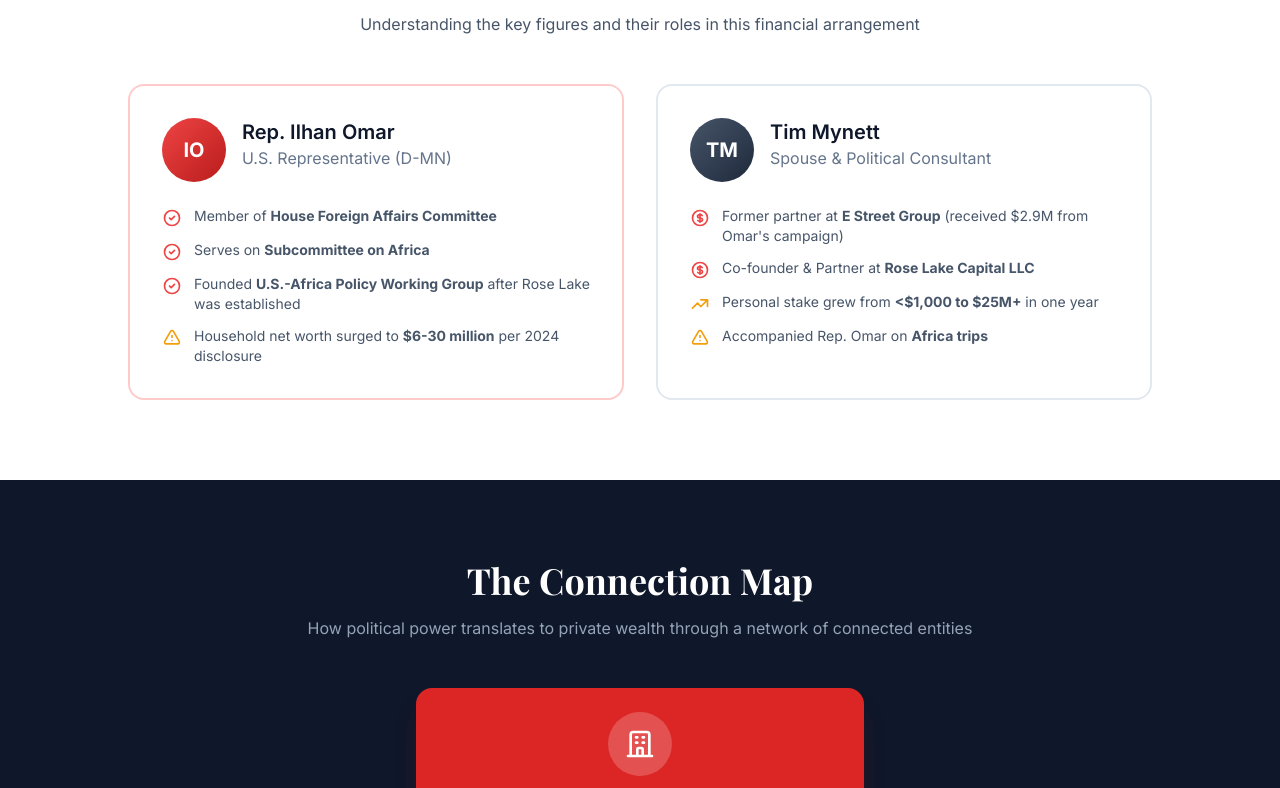
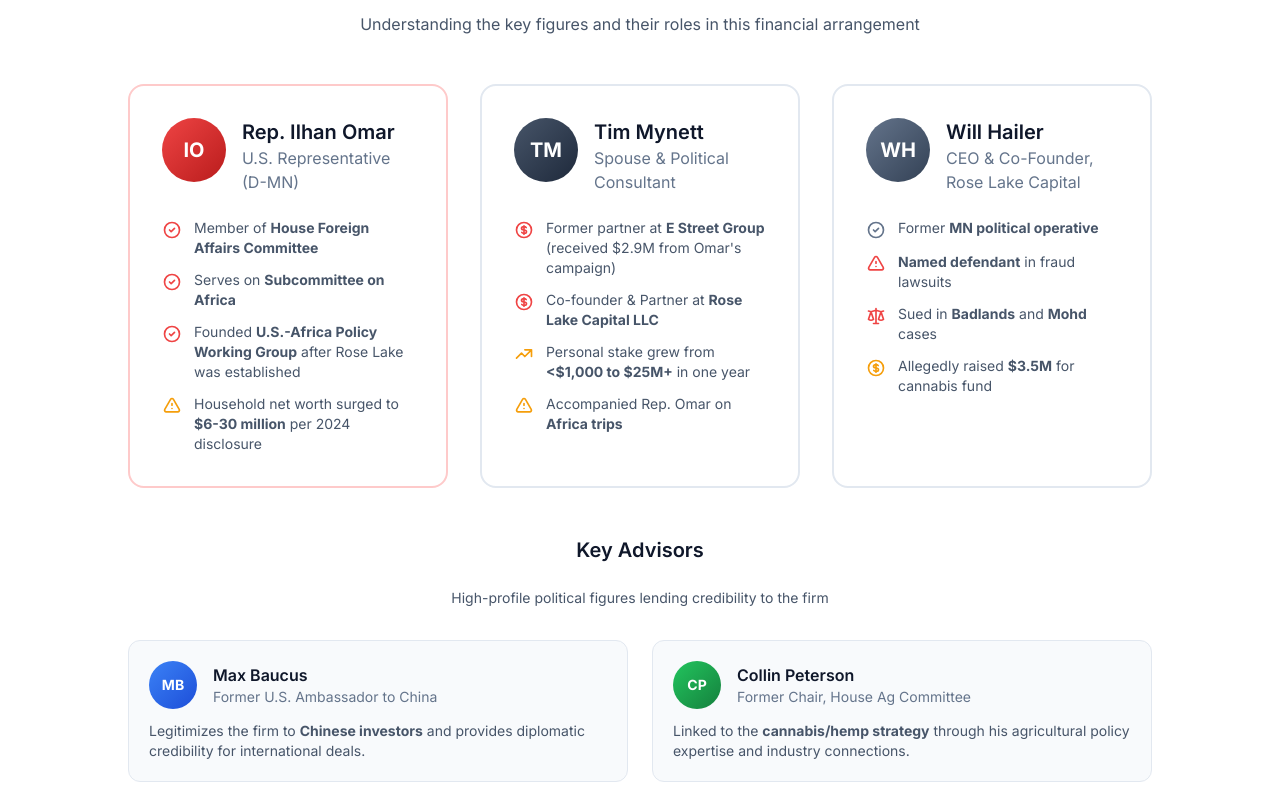
Before and after one commit to AppleLamps/rep-omar, a Next.js app: page / in a window 1280 px wide. Shown: the part 852-1640 px from the top of the page. Built offline with nearby package versions, Linux system fonts and the light colour scheme.

Commit message:
feat: update project details and add key advisors section in Home component

```diff
--- a/src/app/page.tsx
+++ b/src/app/page.tsx
@@ -59,7 +59,7 @@
             Understanding the key figures and their roles in this financial arrangement
           </p>
 
-          <div className="grid md:grid-cols-2 gap-8">
+          <div className="grid md:grid-cols-3 gap-8">
             <div className="bg-white rounded-2xl border-2 border-red-200 p-6 sm:p-8">
               <div className="flex items-start gap-4 mb-6">
                 <div className="w-16 h-16 rounded-full bg-gradient-to-br from-red-500 to-red-700 flex items-center justify-center text-white font-bold text-xl flex-shrink-0">
@@ -133,6 +133,78 @@
                   </svg>
                   <p className="text-slate-600">Accompanied Rep. Omar on <strong>Africa trips</strong></p>
                 </div>
+              </div>
+            </div>
+
+            <div className="bg-white rounded-2xl border-2 border-slate-200 p-6 sm:p-8">
+              <div className="flex items-start gap-4 mb-6">
+                <div className="w-16 h-16 rounded-full bg-gradient-to-br from-slate-500 to-slate-700 flex items-center justify-center text-white font-bold text-xl flex-shrink-0">
+                  WH
+                </div>
+                <div>
+                  <h3 className="text-xl font-semibold text-slate-900">Will Hailer</h3>
+                  <p className="text-slate-500">CEO &amp; Co-Founder, Rose Lake Capital</p>
+                </div>
+              </div>
+              <div className="space-y-3 text-sm">
+                <div className="flex items-start gap-3">
+                  <svg className="w-5 h-5 text-slate-500 mt-0.5 flex-shrink-0" fill="none" stroke="currentColor" viewBox="0 0 24 24">
+                    <path strokeLinecap="round" strokeLinejoin="round" strokeWidth={2} d="M9 12l2 2 4-4m6 2a9 9 0 11-18 0 9 9 0 0118 0z" />
+                  </svg>
+                  <p className="text-slate-600">Former <strong>MN political operative</strong></p>
+                </div>
+                <div className="flex items-start gap-3">
+                  <svg className="w-5 h-5 text-red-500 mt-0.5 flex-shrink-0" fill="none" stroke="currentColor" viewBox="0 0 24 24">
+                    <path strokeLinecap="round" strokeLinejoin="round" strokeWidth={2} d="M12 9v2m0 4h.01m-6.938 4h13.856c1.54 0 2.502-1.667 1.732-3L13.732 4c-.77-1.333-2.694-1.333-3.464 0L3.34 16c-.77 1.333.192 3 1.732 3z" />
+                  </svg>
+                  <p className="text-slate-600"><strong>Named defendant</strong> in fraud lawsuits</p>
+                </div>
+                <div className="flex items-start gap-3">
+                  <svg className="w-5 h-5 text-red-500 mt-0.5 flex-shrink-0" fill="none" stroke="currentColor" viewBox="0 0 24 24">
+                    <path strokeLinecap="round" strokeLinejoin="round" strokeWidth={2} d="M3 6l3 1m0 0l-3 9a5.002 5.002 0 006.001 0M6 7l3 9M6 7l6-2m6 2l3-1m-3 1l-3 9a5.002 5.002 0 006.001 0M18 7l3 9m-3-9l-6-2m0-2v2m0 16V5m0 16H9m3 0h3" />
+                  </svg>
+                  <p className="text-slate-600">Sued in <strong>Badlands</strong> and <strong>Mohd</strong> cases</p>
+                </div>
+                <div className="flex items-start gap-3">
+                  <svg className="w-5 h-5 text-amber-500 mt-0.5 flex-shrink-0" fill="none" stroke="currentColor" viewBox="0 0 24 24">
+                    <path strokeLinecap="round" strokeLinejoin="round" strokeWidth={2} d="M12 8c-1.657 0-3 .895-3 2s1.343 2 3 2 3 .895 3 2-1.343 2-3 2m0-8c1.11 0 2.08.402 2.599 1M12 8V7m0 1v8m0 0v1m0-1c-1.11 0-2.08-.402-2.599-1M21 12a9 9 0 11-18 0 9 9 0 0118 0z" />
+                  </svg>
+                  <p className="text-slate-600">Allegedly raised <strong>$3.5M</strong> for cannabis fund</p>
+                </div>
+              </div>
+            </div>
+          </div>
+
+          {/* Key Advisors */}
+          <div className="mt-12">
+            <h3 className="text-xl font-semibold text-slate-900 mb-6 text-center">Key Advisors</h3>
+            <p className="text-slate-600 text-center mb-8 max-w-xl mx-auto text-sm">
+              High-profile political figures lending credibility to the firm
+            </p>
+            <div className="grid md:grid-cols-2 gap-6">
+              <div className="bg-slate-50 rounded-xl p-5 border border-slate-200">
+                <div className="flex items-center gap-4 mb-3">
+                  <div className="w-12 h-12 rounded-full bg-gradient-to-br from-blue-500 to-blue-700 flex items-center justify-center text-white font-bold text-sm flex-shrink-0">
+                    MB
+                  </div>
+                  <div>
+                    <h4 className="font-semibold text-slate-900">Max Baucus</h4>
+                    <p className="text-slate-500 text-sm">Former U.S. Ambassador to China</p>
+                  </div>
+                </div>
+                <p className="text-slate-600 text-sm">Legitimizes the firm to <strong>Chinese investors</strong> and provides diplomatic credibility for international deals.</p>
+              </div>
+              <div className="bg-slate-50 rounded-xl p-5 border border-slate-200">
+                <div className="flex items-center gap-4 mb-3">
+                  <div className="w-12 h-12 rounded-full bg-gradient-to-br from-green-500 to-green-700 flex items-center justify-center text-white font-bold text-sm flex-shrink-0">
+                    CP
+                  </div>
+                  <div>
+                    <h4 className="font-semibold text-slate-900">Collin Peterson</h4>
+                    <p className="text-slate-500 text-sm">Former Chair, House Ag Committee</p>
+                  </div>
+                </div>
+                <p className="text-slate-600 text-sm">Linked to the <strong>cannabis/hemp strategy</strong> through his agricultural policy expertise and industry connections.</p>
               </div>
             </div>
           </div>
@@ -215,7 +287,7 @@
               </div>
               <div className="bg-green-50 rounded-xl p-5 border border-green-100">
                 <p className="text-slate-700">
-                  Rose Lake acquired equity in <strong>Ivanhoe Atlantic</strong>, a mining company developing iron ore deposits in <strong className="text-green-700">Guinea and Liberia</strong> - countries directly under Rep. Omar&apos;s Subcommittee on Africa jurisdiction.
+                  Rose Lake acquired equity in <strong>Ivanhoe Atlantic</strong>, a mining company developing the <strong>Kon Kweni</strong> iron ore project (formerly Nimba) in <strong className="text-green-700">Guinea and Liberia</strong> - countries directly under Rep. Omar&apos;s Subcommittee on Africa jurisdiction.
                 </p>
               </div>
               <div className="mt-4 p-4 bg-slate-900 rounded-lg">
@@ -428,6 +500,21 @@
                 </div>
               </div>
             </div>
+
+            <div className="bg-red-50 rounded-xl p-5 sm:p-6 border border-red-100">
+              <div className="flex items-start gap-4">
+                <div className="w-10 h-10 rounded-full bg-red-600 text-white flex items-center justify-center flex-shrink-0">
+                  <svg className="w-5 h-5" fill="none" stroke="currentColor" viewBox="0 0 24 24">
+                    <path strokeLinecap="round" strokeLinejoin="round" strokeWidth={2} d="M12 9v2m0 4h.01m-6.938 4h13.856c1.54 0 2.502-1.667 1.732-3L13.732 4c-.77-1.333-2.694-1.333-3.464 0L3.34 16c-.77 1.333.192 3 1.732 3z" />
+                  </svg>
+                </div>
+                <div className="min-w-0">
+                  <h3 className="font-semibold text-slate-900 mb-2">Voizzit Information Technology - Bankruptcy Contempt</h3>
+                  <p className="text-slate-600 text-sm mb-3">The Chapter 11 Trustee filed a motion holding the defendants in contempt of court for their conduct during bankruptcy proceedings.</p>
+                  <p className="text-red-700 text-sm font-medium">The Trustee characterized the defendants as &quot;arrogantly defiant&quot; of court orders.</p>
+                </div>
+              </div>
+            </div>
           </div>
 
           {/* Financial Disclosure Table */}
--- a/src/components/ConnectionMap.tsx
+++ b/src/components/ConnectionMap.tsx
@@ -118,7 +118,7 @@
                     <p className="text-slate-500 text-xs">African Mining Company</p>
                   </div>
                 </div>
-                <p className="text-slate-400 text-sm">Iron ore project in <span className="text-green-400">Guinea/Liberia</span> - countries under Rep. Omar&apos;s Africa Subcommittee jurisdiction</p>
+                <p className="text-slate-400 text-sm">Kon Kweni iron ore project (formerly Nimba) in <span className="text-green-400">Guinea/Liberia</span> - countries under Rep. Omar&apos;s Africa Subcommittee jurisdiction</p>
               </div>
 
               <div className="bg-slate-800/50 rounded-xl p-5 border border-slate-700">
```
